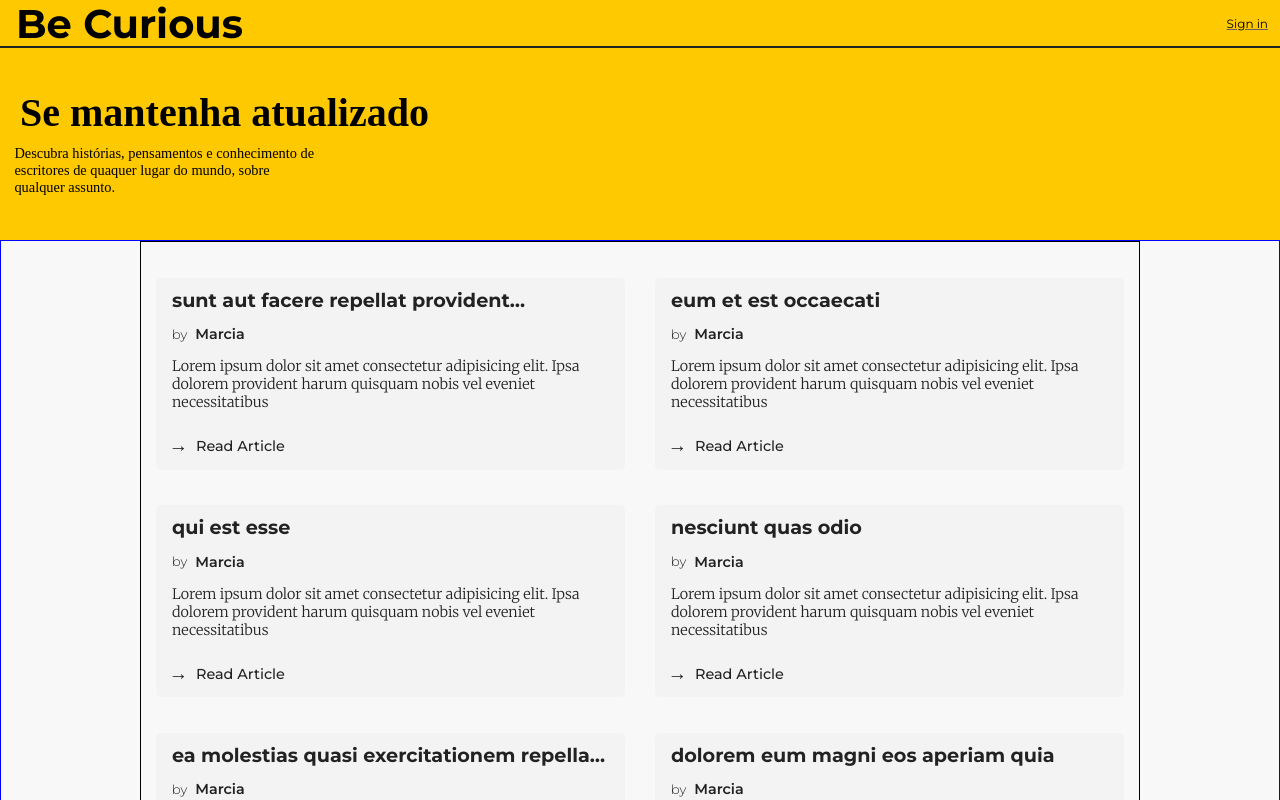
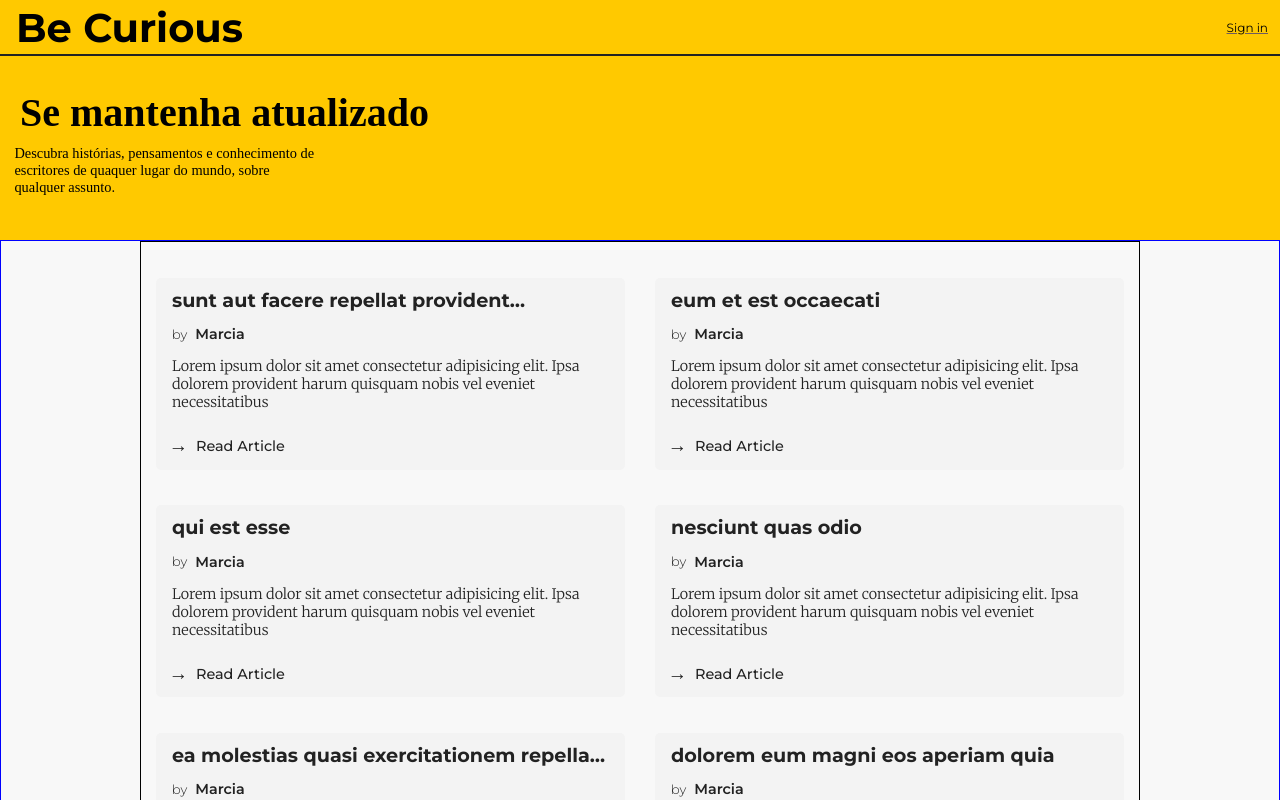
Before and after one commit to kennedybm/teste-tecnico-front-end, a React (Vite) app: page / in a window 1280 px wide. Shown: the top 800 px of the page. Built offline with nearby package versions, Linux system fonts and the light colour scheme.

Commit message:
Fix: header heigth changed to 3.5em

```diff
--- a/src/components/Header/styles.ts
+++ b/src/components/Header/styles.ts
@@ -17,7 +17,7 @@ export const Header = styled.header<Props>`
   display: flex;
   background-color: ${(props) => handleBackgroundColors(props)};
   width: 100%;
-  height: 3em;
+  height: 3.5em;
   border-bottom: 2px solid var(--gray2);
   position: fixed;
   top: 0%;
```
